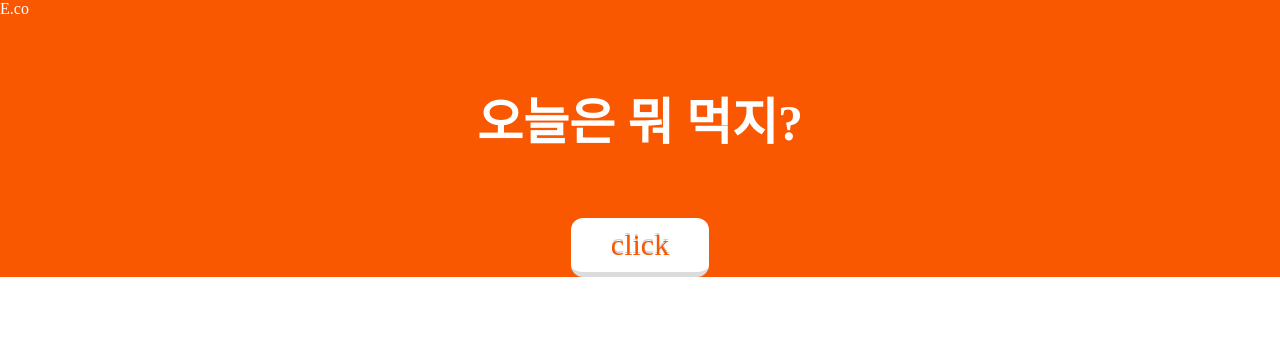
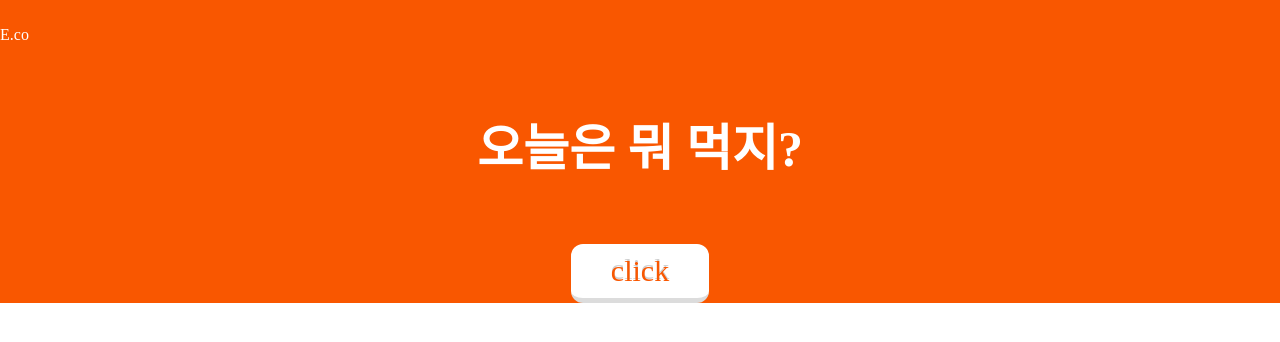
Before and after one commit to eunag63/Pick-the-food, a Django app: page / in a window 1280 px wide. Shown: the top 342 px of the page. Run offline with Django 3.2, Linux system fonts and the light colour scheme; some web fonts are replaced.

Commit message:
top padding-top 적용

```diff
--- a/mysite/pickFood/static/css/main.css
+++ b/mysite/pickFood/static/css/main.css
@@ -45,7 +45,8 @@ grid-row-gap: 0px;
 }
 .top{
   color: #FFFFFF;
-  margin-left: : 2%
+  margin-left: : 2%;
+  padding-top: 2%;
 }
 @font-face {
   src: url("BMHANNAPro.ttf");
```
